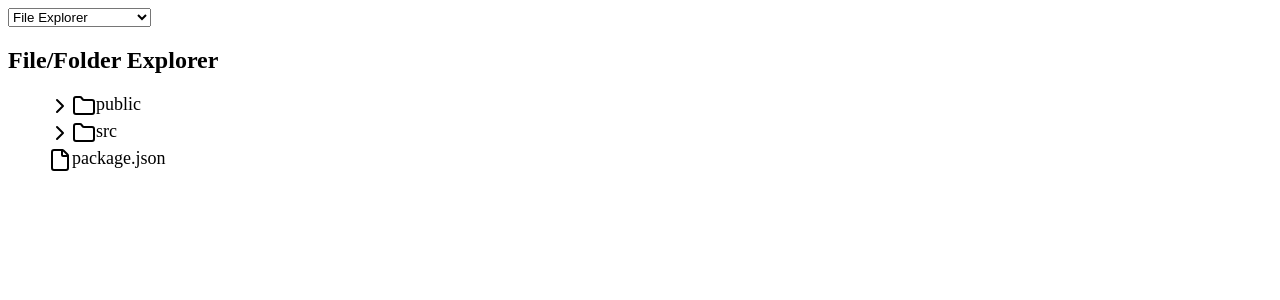
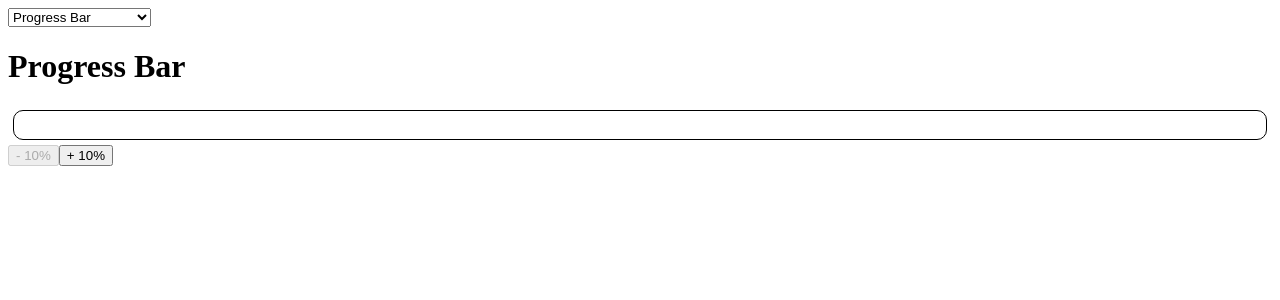
Before and after one commit to 0rizwan/Practice-repo, a React (Vite) app in the folder react-app/: page / in a window 1280 px wide. Shown: the top 300 px of the page. Built offline with nearby package versions, Linux system fonts and the light colour scheme.

Commit message:
Type changes for FileExplorer and Progress bar task

```diff
--- a/react-app/src/App.tsx
+++ b/react-app/src/App.tsx
@@ -5,6 +5,7 @@ import ExpenseDashboard2 from './features/expense-dashboard/ExpenseDashboard2.js
 import Pagination from './features/pagination/Pagination.js';
 import TabForm from './features/tab-form/TabForm.js';
 import FileExplorer from './features/file-explorer/FileExplorer.js';
+import ProgressBar from './features/progress-bar/ProgressBar.js';
 
 const features = {
   search: {
@@ -27,12 +28,16 @@ const features = {
     label: 'File Explorer',
     component: FileExplorer
   },
+  progressBar: {
+    label: 'Progress Bar',
+    component: ProgressBar
+  },
 };
 
 type FeatureName = keyof typeof features;
 
 const App = () => {
-  const [selectedFeature, setSelectedFeature] = useState<FeatureName>('files');
+  const [selectedFeature, setSelectedFeature] = useState<FeatureName>('progressBar');
   const Feature = features[selectedFeature].component;
 
   return (
--- a/react-app/src/features/file-explorer/FileExplorer.tsx
+++ b/react-app/src/features/file-explorer/FileExplorer.tsx
@@ -3,12 +3,20 @@ import json from './data.json';
 import styles from './FileExplorer.module.css';
 import { ChevronDown, ChevronRight, Folder, FolderOpen, File as FileIcon, FilePlus, FolderPlus, Pencil, Trash2 } from 'lucide-react';
 
-interface FileNode {
+type File = {
     id: string,
     name: string,
-    isFolder: boolean,
-    children?: FileNode[]
+    isFolder: false,
 }
+
+type Folder = {
+    id: string,
+    name: string,
+    isFolder: true,
+    children: FileNode[]
+}
+
+type FileNode = File | Folder;
 
 type FileTreeProps = {
     nodes: FileNode[],
@@ -87,7 +95,7 @@ const FileTree = ({ nodes, setIsAddingNode, setActiveNode, removeNode }: FileTre
                             </div>
                         </div>
                         {
-                            isExpanded[node.id] && node?.children &&
+                            isExpanded[node.id] && node.isFolder &&
                             <FileTree nodes={node.children} setIsAddingNode={setIsAddingNode} setActiveNode={setActiveNode} removeNode={removeNode} />
                         }
                     </div>
@@ -98,7 +106,7 @@ const FileTree = ({ nodes, setIsAddingNode, setActiveNode, removeNode }: FileTre
 }
 
 const FileExplorer = () => {
-    const [data, setData] = useState<FileNode[]>(json);
+    const [data, setData] = useState<FileNode[]>(json as FileNode[]);
     const [isAddingNode, setIsAddingNode] = useState("");
     const [nodeName, setNodeName] = useState("");
     const [fileExtension, setFileExtension] = useState("txt");
@@ -107,12 +115,13 @@ const FileExplorer = () => {
     const addNode = () => {
         const updateTree = (list: FileNode[]): FileNode[] => {
             return list.map((node) => {
-                if (node.id === activeNode) {
+                console.log(node);
+                if (node.id === activeNode && node.isFolder) {
                     if (isAddingNode === "folder") {
                         return {
                             ...node,
                             children: [
-                                ...node.children!,
+                                ...node.children,
                                 {
                                     id: Date.now().toString(),
                                     name: nodeName,
@@ -135,7 +144,7 @@ const FileExplorer = () => {
                         }
                     }
                 }
-                if (node.children) {
+                if (node.isFolder) {
                     return {
                         ...node,
                         children: updateTree(node.children)
@@ -154,7 +163,7 @@ const FileExplorer = () => {
     const removeNode = (nodeId: string) => {
         const deleteFromTree = (list: FileNode[]): FileNode[] => {
             return list.filter(node => node.id !== nodeId).map(node => {
-                if (node.children) {
+                if (node.isFolder) {
                     return {
                         ...node,
                         children: deleteFromTree(node.children),
--- /dev/null
+++ b/react-app/src/features/progress-bar/ProgressBar.module.css
@@ -0,0 +1,14 @@
+
+.outer {
+    border: 1px solid black;
+    border-radius: 10px;
+    overflow: hidden;
+    margin: 5px;
+}
+
+.inner {
+    background-color: grey;
+    padding: 5px;
+    transition: 0.5s ease-in;
+    text-align: right;
+}
--- /dev/null
+++ b/react-app/src/features/progress-bar/ProgressBar.tsx
@@ -0,0 +1,55 @@
+import { useEffect, useReducer, useState } from 'react';
+import styles from './ProgressBar.module.css';
+
+const ProgressBarComponent = ({ progress }) => {
+    console.log(progress)
+    const [animatedProgress, setAnimatedProgress] = useState(0);
+
+    // useEffect(() => {
+    //     setTimeout(() => {
+    //         setAnimatedProgress(progress);
+    //     }, 100);
+    // }, [progress]);
+
+    return (
+        <div className={styles.outer}>
+            <div
+                style={{
+                    // width: `${progress}%`,
+                    transform: `translateX(${progress - 100}%)`,
+                    color: progress < 5 ? 'black' : 'white'
+                }}
+                className={styles.inner}
+            >
+                {progress}%
+            </div>
+        </div>
+    )
+}
+
+function reducer(state, action) {
+    if (action.type === "increment") {
+        return {
+            progress: state.progress + 10
+        };
+    } else {
+        return {
+            progress: state.progress - 10
+        }
+    }
+}
+
+const ProgressBar = () => {
+    const [state, dispatch] = useReducer(reducer, { progress: 0 });
+
+    return (
+        <div>
+            <h1>Progress Bar</h1>
+            <ProgressBarComponent progress={state.progress} />
+            <button disabled={state.progress <= 0} onClick={() => dispatch({ type: "decrement" })}>- 10%</button>
+            <button disabled={state.progress >= 100} onClick={() => dispatch({ type: "increment" })}>+ 10%</button>
+        </div>
+    )
+}
+
+export default ProgressBar
```
